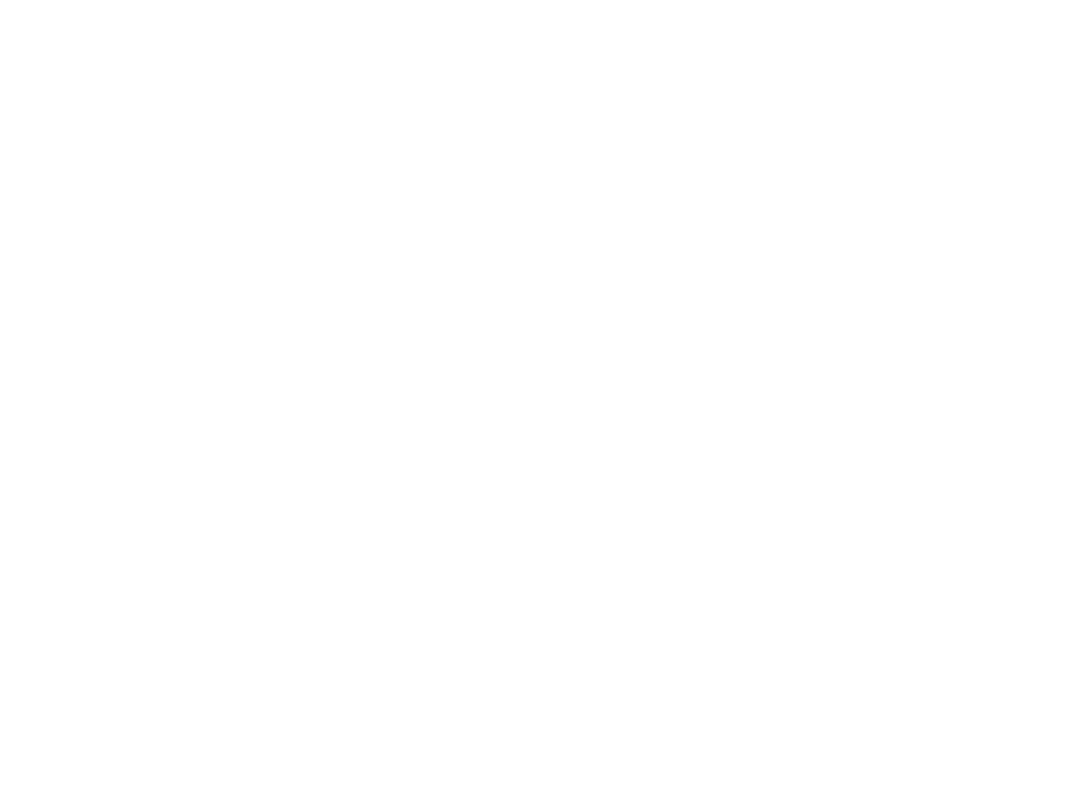
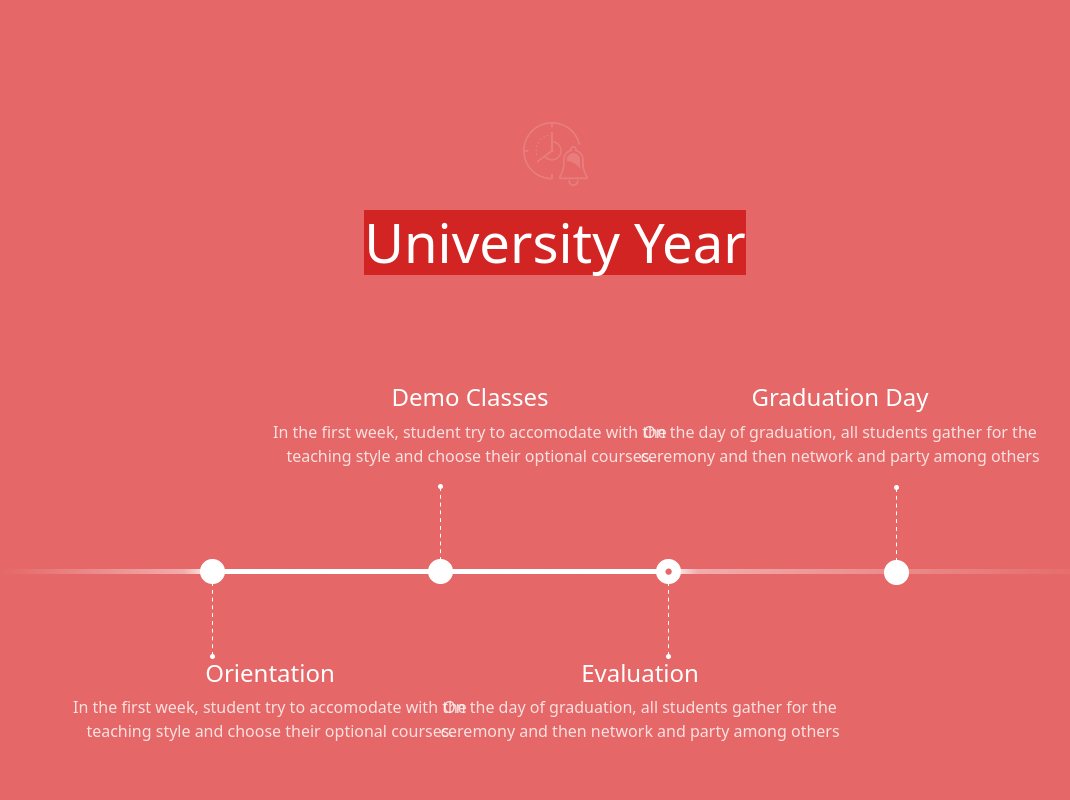
Before and after one commit to MarcoRomanohub/proj-html-vuejs, a Vue app: page / in a window 1280 px wide. Shown: the part 2840-3640 px from the top of the page, without its empty margins (85-1155 px from the left). Built offline with nearby package versions, Linux system fonts and the light colour scheme.

Commit message:
[add] timeline in uniYear

```diff
--- a/src/components/Main.vue
+++ b/src/components/Main.vue
@@ -2,10 +2,12 @@
 import { store } from '../data/store'
 import courses from './partials/courses.vue'
 import jumbotron from './partials/jumbotron.vue'
+import uniYear from './partials/uniYear.vue'
 export default {
   components:{
     jumbotron,
-    courses
+    courses,
+    uniYear
   },
   data() {
     return {
@@ -20,7 +22,7 @@
   <main>
     <jumbotron />
     <courses />
-    <section></section>
+    <uniYear />
     <section></section>
     <section></section>
     <section></section>
--- a/src/components/partials/courses.vue
+++ b/src/components/partials/courses.vue
@@ -73,7 +73,7 @@
       </div>
     </div>
 
-
+    <img src="/public/edu/svg/svg-0.svg" alt="">
 
   </section>
 
--- /dev/null
+++ b/src/components/partials/uniYear.vue
@@ -0,0 +1,87 @@
+ <script>
+ export default {
+
+ }
+ </script>
+
+ <template>
+   <section id="uniYear" >
+
+    <div class="container">
+      <div class="title d-flex flex-column align-items-center ">
+        <div class="icon mb-4"><img src="/public/edu/img/Clock-and-Bell.png" alt=""></div>
+        <h2>University Year</h2>
+      </div>
+      <div class="timeline">
+        <div class="top-text">
+          <div class="row row-cols-2 ">
+            <div class="col  text-center ">
+              <h4>Demo Classes</h4>
+              <p>In the first week, student try to accomodate with the <br> teaching style and choose their optional courses.</p>
+            </div>
+            <div class="col text-center">
+              <h4>Graduation Day</h4>
+              <p>On the day of graduation, all students gather for the <br> ceremony and then network and party among others </p>
+            </div>
+          </div>
+        </div>
+        <div class="icon text-center"><img src="/public/edu/img/Timeline-Item.png" alt=""></div>
+        <div class="bottom-text">
+          <div class="row row-cols-2 ">
+            <div class="col  text-center ">
+              <h4>Orientation</h4>
+              <p>In the first week, student try to accomodate with the <br> teaching style and choose their optional courses.</p>
+            </div>
+            <div class="col text-center">
+              <h4>Evaluation</h4>
+              <p>On the day of graduation, all students gather for the <br> ceremony and then network and party among others </p>
+            </div>
+          </div>
+        </div>
+      </div>
+    </div>
+
+
+   </section>
+ </template>
+
+
+ <style lang="scss" scoped>
+  #uniYear{
+    height: 1000px;
+    background-color: var(--primary-color);
+    padding-top: 200px;
+    color: white;
+    p{
+      color: var(--white-text);
+    }
+    .title{
+      .icon{
+        width: 65px;
+      }
+      h2{
+        font-size: 3.4rem;
+        background-color: rgba(203, 2, 2, 0.664);
+      }
+    }
+    .timeline{
+      margin-top: 100px;
+      .top-text{
+        .row{
+          .col:first-child{
+            position: relative;
+            left: 200px;
+          }
+        }
+      }
+      .bottom-text{
+        .row{
+          .col:last-child{
+            position: relative;
+            right: 200px;
+          }
+        }
+      }
+    }
+  }
+ </style>
```
